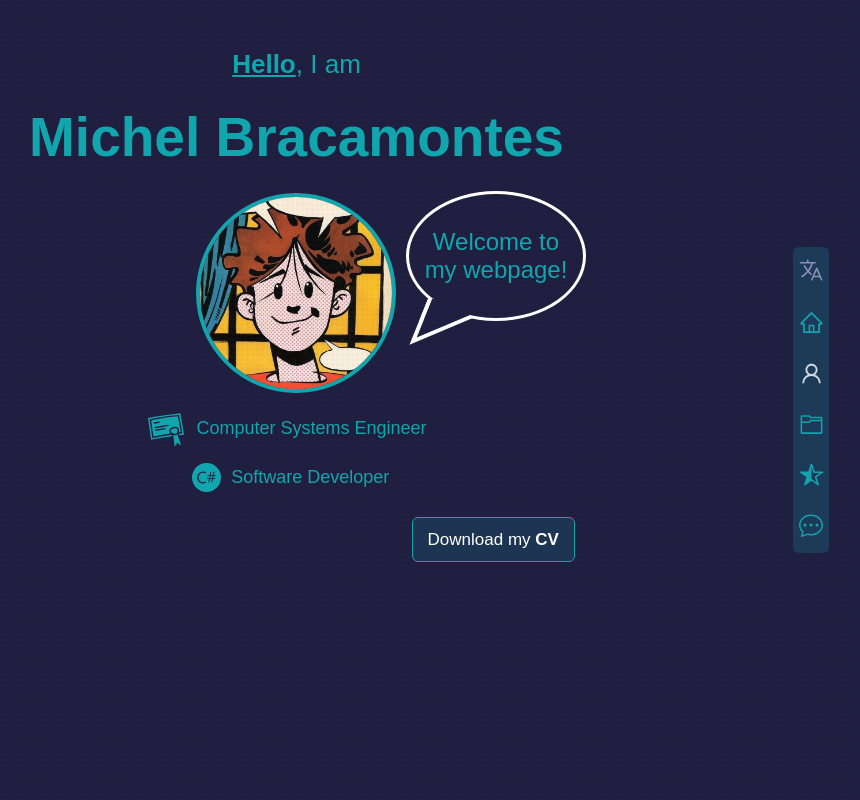
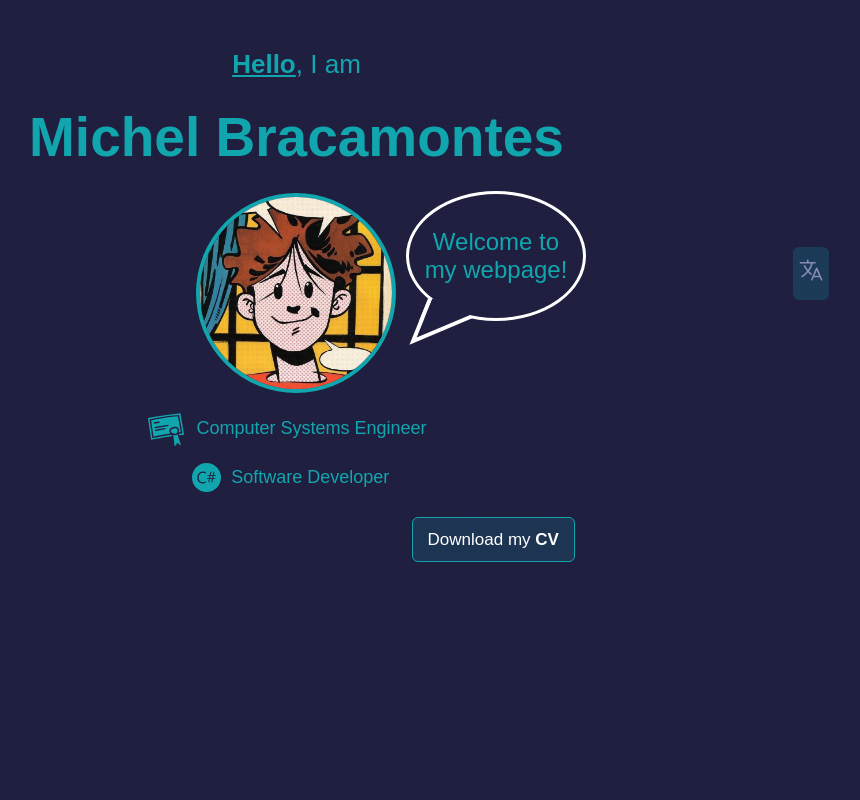
Before and after one commit to FyeCobain/FyeCobain.github.io, a React (Vite) app: page / in a window 1280 px wide. Shown: the top 800 px of the page, without its empty margins (351-1211 px from the left). Built offline with nearby package versions, Linux system fonts and the light colour scheme.

Commit message:
Nav disapearing animation added

```diff
--- a/src/components/Nav.tsx
+++ b/src/components/Nav.tsx
@@ -1,3 +1,4 @@
+import { type MutableRefObject, useRef } from 'react'
 import { type i18n } from 'i18next'
 import { useTranslation } from 'react-i18next'
 import { IoLanguageOutline, IoStarHalf } from 'react-icons/io5'
@@ -97,7 +98,7 @@ function toggleActive(icon: HTMLElement | null) {
   }
 }
 
-// TODO Checks if the nav bar must be shrinked
+// Checks if the nav bar must be shrinked
 function checkNavBarShrink() {
   if (window.scrollY === 0) {
     navBar.classList.add('nav--shrinked')
@@ -159,9 +160,14 @@ function checkCurrentActiveSection() {
   }
 }
 
-function scrollTo(elementId: string) {
-  scrollCheckObjects.find((value: ScrollCheckInterface) =>
-    value.section.id === elementId)?.section.scrollIntoView()
+function scrollTo(sectionId: string, navRef: HTMLElement | null, offsetTop = 0) {
+  if (navRef === null || navRef.classList.contains('nav--shrinked'))
+    return
+
+  const section: HTMLElement | undefined = scrollCheckObjects.find((value: ScrollCheckInterface) => value.section.id === sectionId)?.section
+  if (section === undefined) return
+
+  window.scrollTo(0, window.scrollY + section.getBoundingClientRect().y + offsetTop)
 }
 
 function toggleLanguage(i18n: i18n) {
@@ -169,21 +175,22 @@ function toggleLanguage(i18n: i18n) {
 }
 
 export default function Nav() {
+  const navRef: MutableRefObject<null> = useRef(null)
   const { i18n } = useTranslation()
 
   return (
-    <div id = "nav" className="nav">
+    <div ref = { navRef } id = "nav" className="nav--shrinked">
       <div className="nav__icons text-center">
 
         <div id="icon-language" className="nav__icon" onClick = { () => toggleLanguage(i18n)}>
           <IoLanguageOutline />
         </div>
 
-        <div id="icon-home" className="nav__icon" onClick={ () => scrollTo('header') }>
+        <div id="icon-home" className="nav__icon" onClick={ () => scrollTo('header', navRef.current, 1) }>
           <AiOutlineHome />
         </div>
 
-        <div id="icon-user" className="nav__icon" onClick={ () => scrollTo('about-me') }>
+        <div id="icon-user" className="nav__icon" onClick={ () => scrollTo('about-me', navRef.current) }>
           <AiOutlineUser />
         </div>
 
--- a/src/sass/components/_image-overlay.scss
+++ b/src/sass/components/_image-overlay.scss
@@ -4,7 +4,7 @@
 .image-overlay {
   cursor: pointer;
   background-color: rgba(black, 0.4);
-  z-index: 1;
+  z-index: 2;
   position: fixed;
   top: 0;
   right: 0;
--- a/src/sass/components/_nav.scss
+++ b/src/sass/components/_nav.scss
@@ -1,5 +1,7 @@
 @use './../variables' as vars;
 @use './../mixins';
+
+$icon-radio: .6rem;
 
 // Nav container
 .nav, .nav--shrinked {
@@ -10,6 +12,7 @@
   transition: right vars.$duration-short;
   right: .3rem;
   padding-top: 7rem;
+  z-index: 1;
 
   @include mixins.tablet {
     right: 4rem;
@@ -18,6 +21,105 @@
 
   @include mixins.laptop {
     right: 10rem;
+  }
+}
+
+// Nav not shrinked
+.nav {
+  #icon-home {
+    transition: opacity 25ms ease-out;
+  }
+
+  #icon-user {
+    transition: opacity 50ms ease-out;
+  }
+
+  #icon-folder {
+    transition: opacity 100ms ease-out;
+  }
+
+  #icon-star {
+    transition: opacity 150ms ease-out;
+  }
+
+  #icon-chat {
+    transition: opacity 200ms ease-out;
+  }
+
+  @include mixins.tablet {
+    #icon-home {
+      transition: opacity 50ms ease-out;
+    }
+
+    #icon-user {
+      transition: opacity 150ms ease-out;
+    }
+
+    #icon-folder {
+      transition: opacity 200ms ease-out;
+    }
+
+    #icon-star {
+      transition: opacity 350ms ease-out;
+    }
+
+    #icon-chat {
+      transition: opacity 400ms ease-out;
+    }
+  }
+}
+
+// Nav shrinked
+.nav--shrinked {
+  .nav__icon:first-of-type {
+    border-radius: $icon-radio;
+  }
+
+  .nav__icon:not(:first-of-type), .nav__icon--active:not(:first-of-type) {
+    opacity: 0.0;
+    cursor: default;
+  }
+
+  #icon-home {
+    transition: opacity 200ms ease-out;
+  }
+
+  #icon-user {
+    transition: opacity 150ms ease-out;
+  }
+
+  #icon-folder {
+    transition: opacity 100ms ease-out;
+  }
+
+  #icon-star {
+    transition: opacity 50ms ease-out;
+  }
+
+  #icon-chat {
+    transition: opacity 25ms ease-out;
+  }
+
+  @include mixins.tablet {
+    #icon-home {
+      transition: opacity 400ms ease-out;
+    }
+
+    #icon-user {
+      transition: opacity 350ms ease-out;
+    }
+
+    #icon-folder {
+      transition: opacity 200ms ease-out;
+    }
+
+    #icon-star {
+      transition: opacity 150ms ease-out;
+    }
+
+    #icon-chat {
+      transition: opacity 50ms ease-out;
+    }
   }
 }
 
@@ -50,19 +152,16 @@
       font-size: 2.4rem;
     }
   }
-
-  border-radius: .6rem;
-  background-color: rgba(vars.$color-blue, 0.5);
-  @include mixins.tablet {
-    background-color: rgba(vars.$color-blue, 0.4);
-  }
 }
 
 // Each icon
 .nav__icon, .nav__icon--active {
   padding: .9rem .7rem;
 
+  background-color: rgba(vars.$color-blue, 0.6);
+
   @include mixins.tablet {
+    background-color: rgba(vars.$color-blue, 0.5);
     padding: 1rem .5rem;
   }
 
@@ -71,6 +170,14 @@
 
   &:hover {
     cursor: pointer;
+  }
+
+  &:first-of-type {
+    border-radius: $icon-radio $icon-radio 0 0;
+  }
+
+  &:last-of-type {
+    border-radius: 0 0 $icon-radio $icon-radio;
   }
 }
 
```
Also changed, not shown: 5 other files (tests, documents, lock files or other folders).
